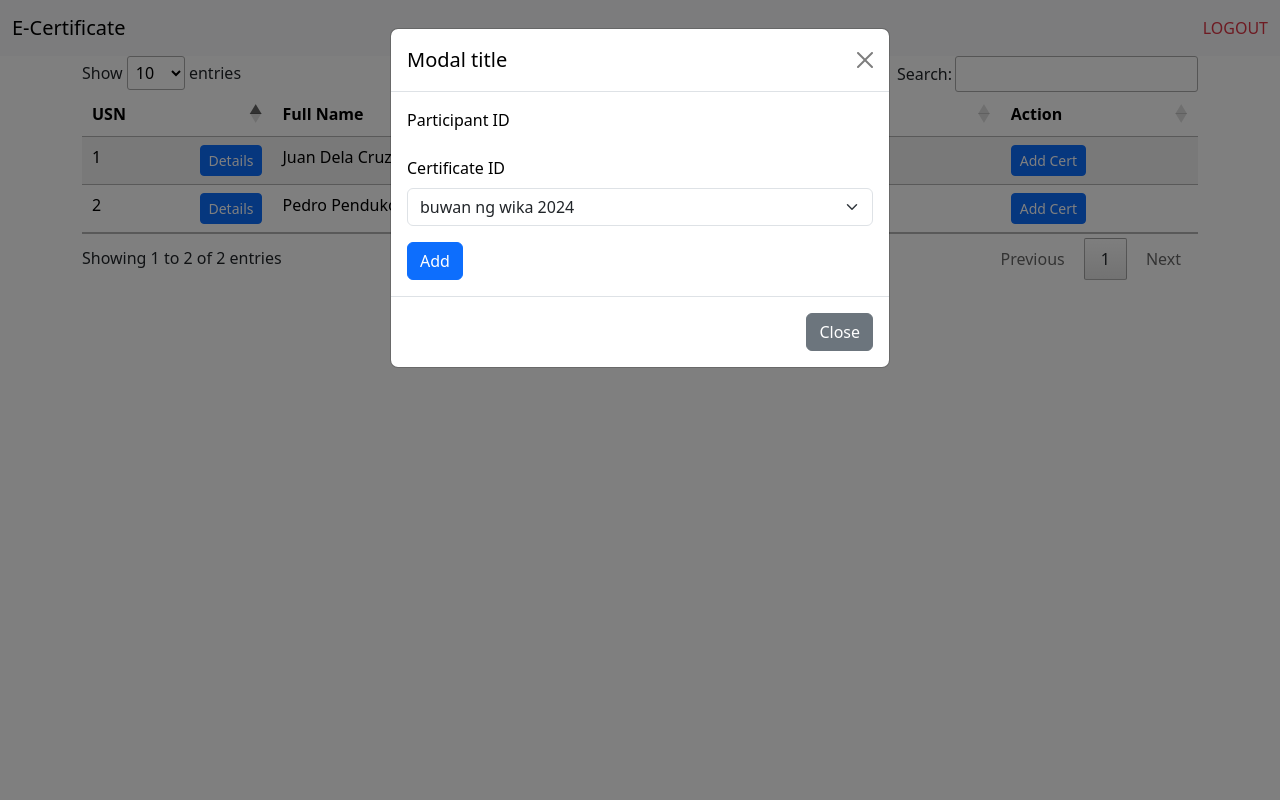
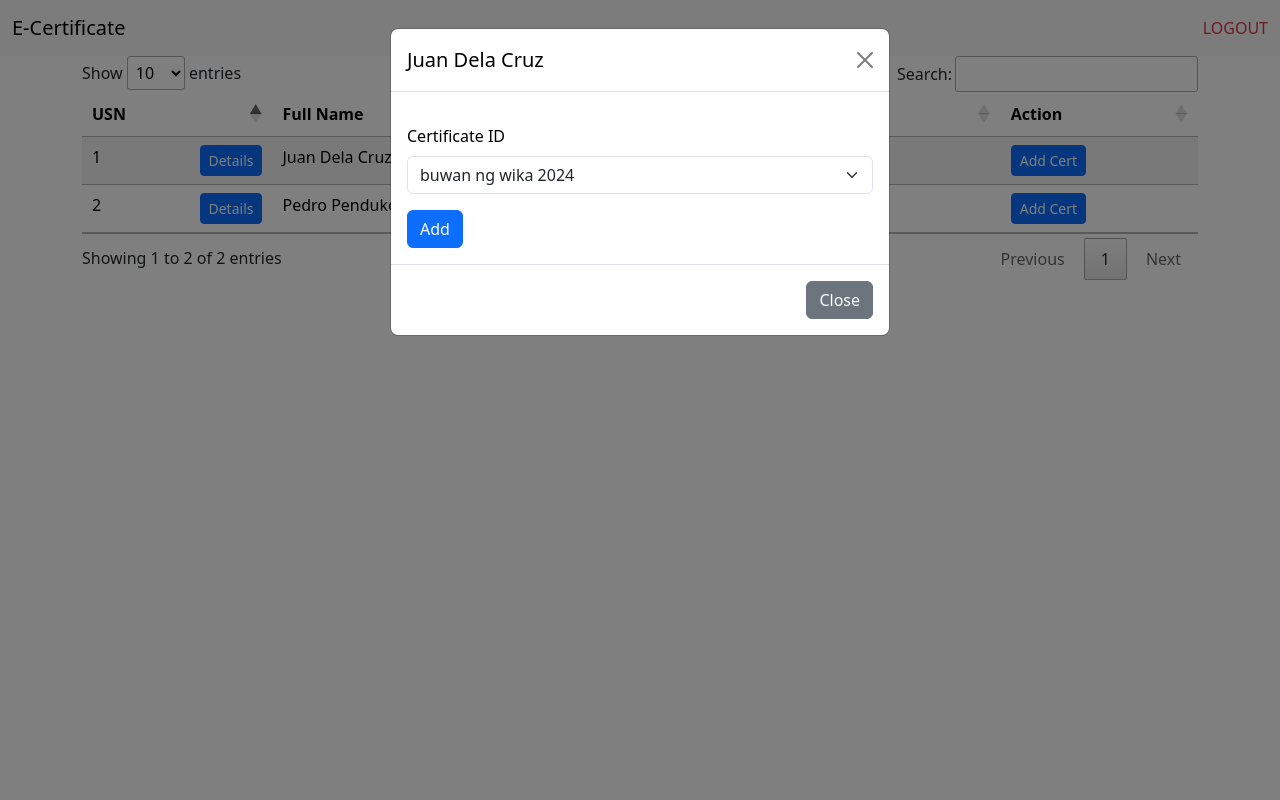
Before and after one commit to m1ch93l/ecert, a PHP site: page /admin/home in a window 1280 px wide, after a click on "Add Cert". Run offline with PHP 8.4, Linux system fonts and the light colour scheme; the visitor is signed in with stand-in values (Sample User, id 1); data comes from the database, SQL or seed files in the repository; data that the repository does not hold is empty; some libraries are stand-ins or nearby versions.

Commit message:
update modal title to display participant's fullname

```diff
--- a/admin/home.php
+++ b/admin/home.php
@@ -96,16 +96,13 @@
                                                 <div class="modal-dialog">
                                                     <div class="modal-content">
                                                         <div class="modal-header">
-                                                            <h5 class="modal-title" id="exampleModalLabel">Modal title</h5>
+                                                            <h5 class="modal-title" id="exampleModalLabel"><?=$row['fullname']?></h5>
                                                             <button type="button" class="btn-close" data-bs-dismiss="modal"
                                                                 aria-label="Close"></button>
                                                         </div>
                                                         <div class="modal-body">
                                                             <form action="add-cert" method="post">
                                                                 <div class="mb-3">
-                                                                    <label for="participant_id"
-                                                                        class="form-label">Participant
-                                                                        ID</label>
                                                                     <input type="hidden" class="form-control"
                                                                         id="participant_id" name="participant_id"
                                                                         value="<?php echo $row["id"]; ?>">
```
